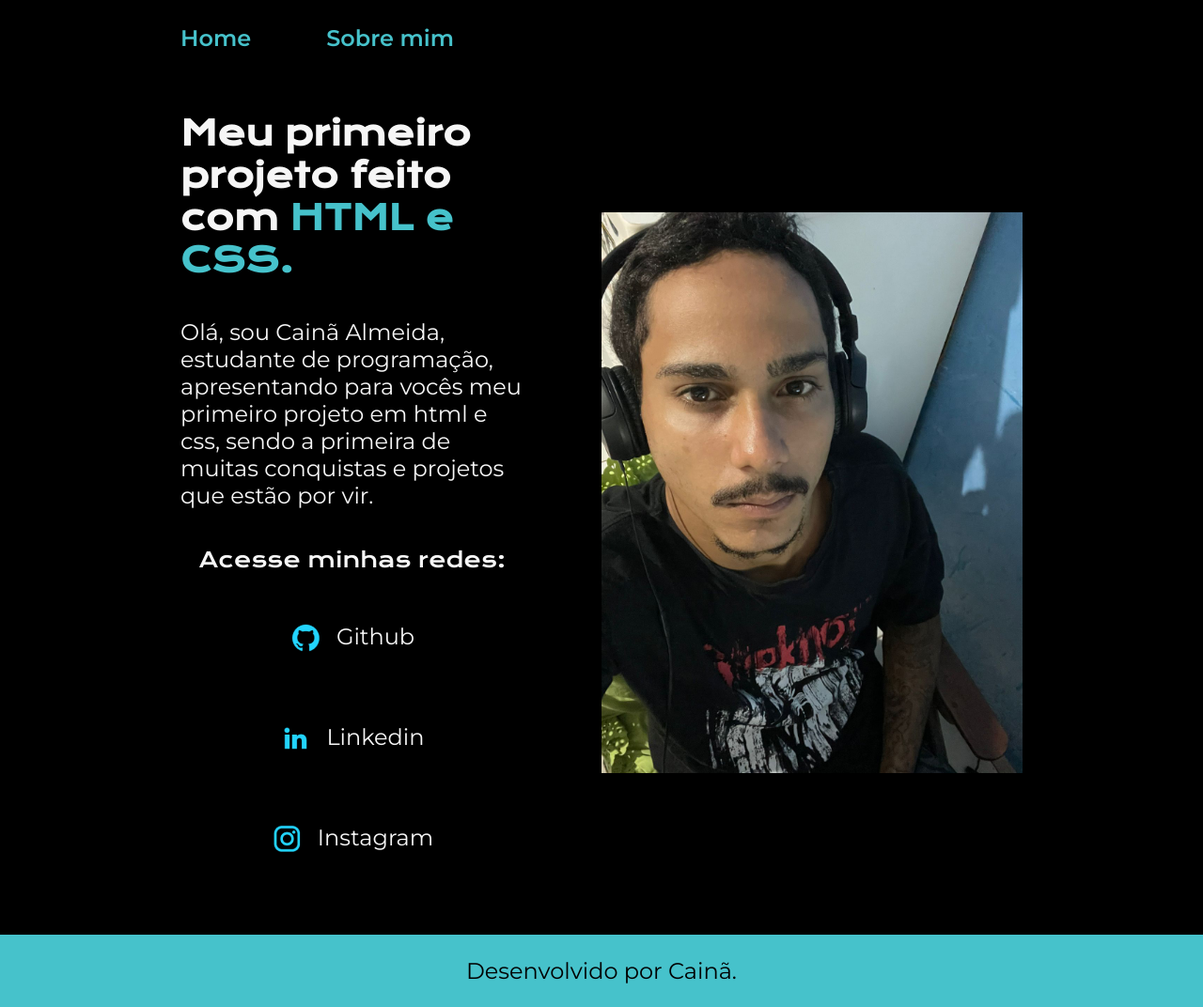
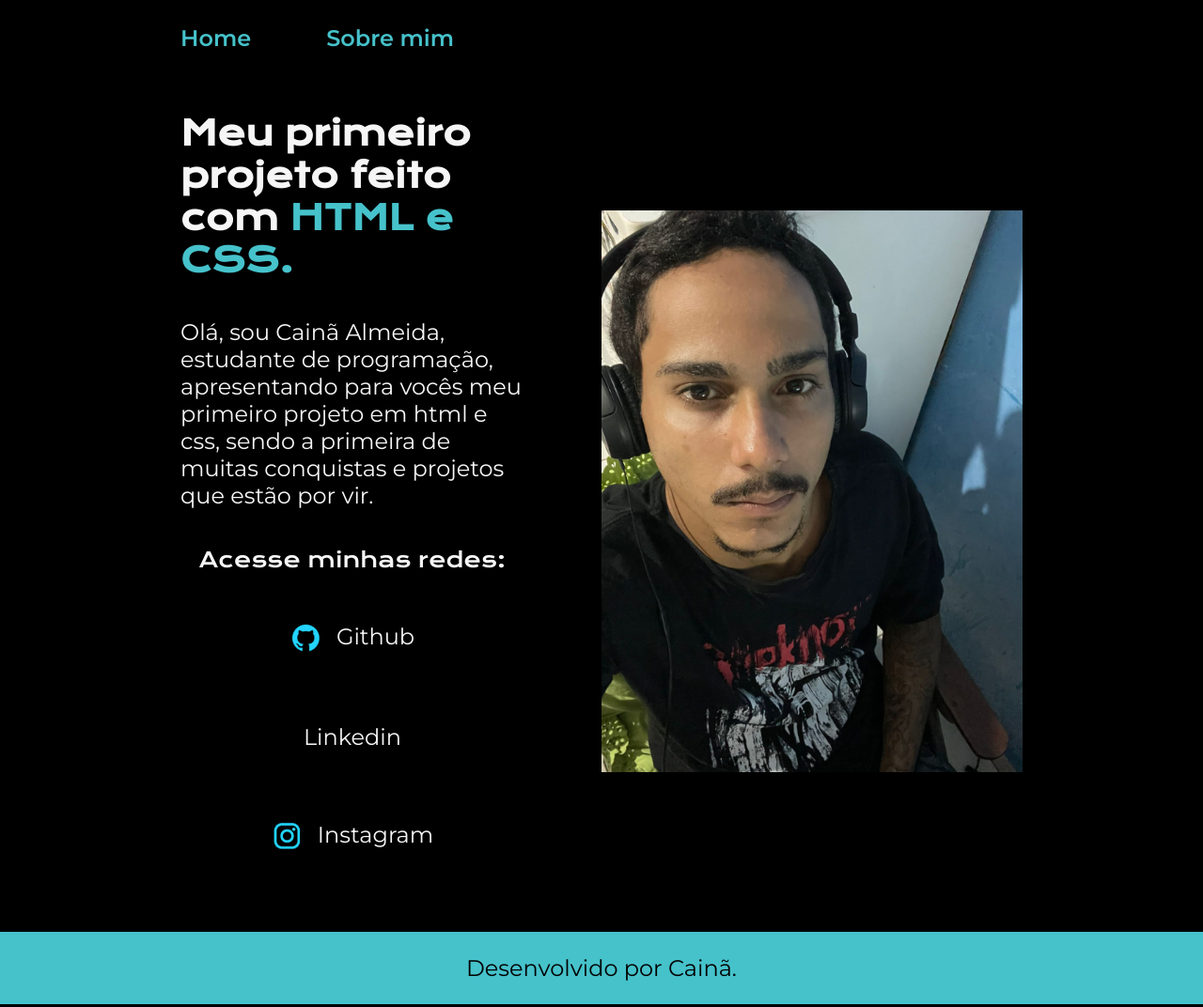
Before and after one commit to Cainabo/Apresentacao.github.io, a plain HTML site: page index.html in a window 1280 px wide. Shown: the whole page at 94% size. Drawn offline with nearby package versions, Linux system fonts and the light colour scheme.

Commit message:
Update index.html

```diff
--- a/index.html
+++ b/index.html
@@ -26,8 +26,7 @@
                     <img src="./assetss/github.png" >
                     Github
                 </a>
-                <a class="apresentacao__links__navegacao" href="https://www.linkedin.com/in/cain%C3%A3-bonates-24756026b?utm_source=share&utm_campaign=share_via&utm_content=profile&utm_medium=ios_app">
-                    <img src="./assetss/linkedin.png" >
+                <a class="apresentacao__links__navegacao" href="https://www.linkedin.com/in/cain%C3%A3-bonates-24756026b/" >
                     Linkedin
                 </a>
                 <a class="apresentacao__links__navegacao" href="https://www.instagram.com/cainasrf/">
```
